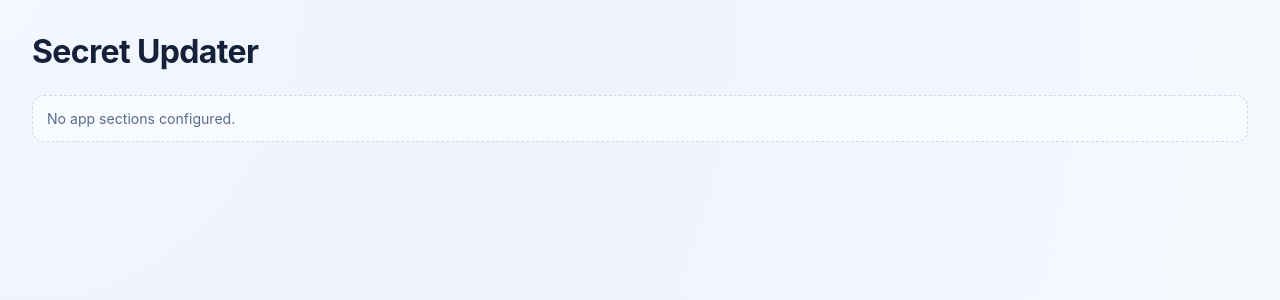
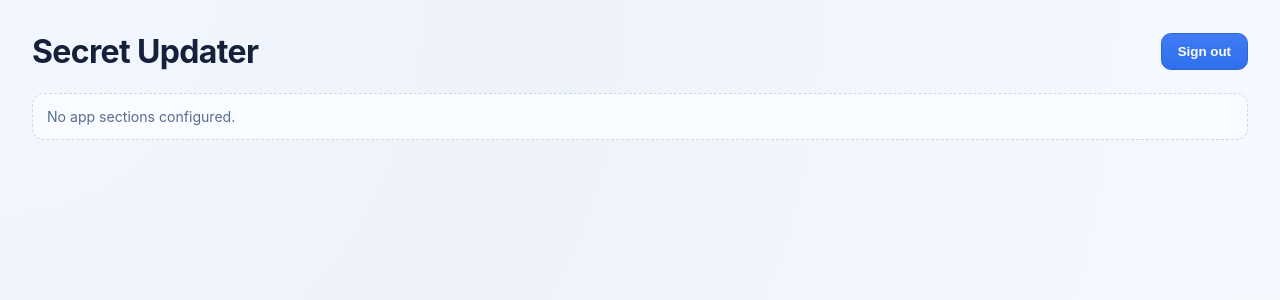
Before and after one commit to Bennynov/OpenBao-POC, a Django app: page /legacy in a window 1280 px wide. Shown: the top 300 px of the page. Run offline with Django 5.2, Linux system fonts and the light colour scheme.

Commit message:
feat: add OIDC login requirement
Require OIDC authentication for access to the app and add the basic logout flow for the admin panel.

```diff
--- a/openbao_test/static/css/style.css
+++ b/openbao_test/static/css/style.css
@@ -53,6 +53,23 @@ h1 {
     margin: 0 0 24px;
     font-size: clamp(1.8rem, 2.5vw, 2.35rem);
     letter-spacing: -0.02em;
+}
+
+/* Header row for page title + logout button */
+.page-header {
+    display: flex;
+    align-items: center;
+    justify-content: space-between;
+    gap: 16px;
+    margin-bottom: 22px;
+}
+
+.page-title {
+    margin: 0;
+}
+
+.logout-inline-form {
+    margin: 0;
 }
 
 /*
@@ -451,6 +468,25 @@ h1 {
     box-shadow: 0 10px 22px rgba(47, 111, 237, 0.28);
 }
 
+.logout-button {
+    appearance: none;
+    border: 1px solid #2e66d4;
+    background: linear-gradient(180deg, #3f7bf4, #2f6fed);
+    color: #ffffff;
+    font-weight: 620;
+    border-radius: 10px;
+    padding: 10px 16px;
+    cursor: pointer;
+    transition: transform 130ms ease, box-shadow 130ms ease, background 120ms ease, border-color 120ms ease;
+}
+
+.logout-button:hover {
+    transform: translateY(-1px);
+    background: linear-gradient(180deg, #ff3b30, #d92d20);
+    border-color: #c81e1e;
+    box-shadow: 0 10px 22px rgba(217, 45, 32, 0.3);
+}
+
 /* Inline feedback message area for save result */
 .message {
     min-height: 30px;
--- a/openbao_test/templates/admin_panel/admin_panel.html
+++ b/openbao_test/templates/admin_panel/admin_panel.html
@@ -9,7 +9,13 @@
 <body>
     <!-- Main page wrapper with dynamic section cards -->
     <div class="container">
-        <h1>Secret Updater</h1>
+        <div class="page-header">
+            <h1 class="page-title">Secret Updater</h1>
+            <form action="{% url 'oidc_logout' %}" method="post" class="logout-inline-form">
+                {% csrf_token %}
+                <button type="submit" class="logout-button">Sign out</button>
+            </form>
+        </div>
 
         <section class="section-card-grid" aria-label="Secret sections">
             {% for section in sections %}
--- a/openbao_test/urls.py
+++ b/openbao_test/urls.py
@@ -1,7 +1,9 @@
 from django.urls import path
 from . import views
+from .logout import full_logout
 
 urlpatterns = [
     path("", views.secret_updater, name="secret_updater"),
     path("legacy", views.placeholder, name="placeholder"),
+    path("logout/", full_logout, name="logout_all"),
 ]
--- a/openbao_test/views.py
+++ b/openbao_test/views.py
@@ -5,11 +5,14 @@ from django.middleware.csrf import get_token
 from test_app.openbao_client import openbao
 from .admin_panel_sections import SECTION_CONFIG
 from .admin_panel_service import SECRET_INDEX, build_sections_payload
+from django.contrib.auth.decorators import login_required
 from .admin_panel_update_service import (
     SecretUpdateError,
     parse_secret_update_request,
     update_secret_value,
 )
+
+
 
 
 def _error_response(message, status_code):
@@ -25,6 +28,7 @@ def _handle_secret_update(request):
 
     return JsonResponse({"status": "success", "message": "Secret updated"})
 
+@login_required
 @require_http_methods(["GET", "POST"])
 def secret_updater(request):
     """Display and manage all secrets from OpenBao."""
--- a/test_app/urls.py
+++ b/test_app/urls.py
@@ -18,6 +18,7 @@ from django.contrib import admin
 from django.urls import path, include
 
 urlpatterns = [
-    path('admin/', admin.site.urls),
-    path("", include("openbao_test.urls"))
+    path("admin/", admin.site.urls),
+    path("oidc/", include("mozilla_django_oidc.urls")),
+    path("", include("openbao_test.urls")),
 ]
```
Also changed, not shown: openbao_test/logout.py (added, +31 -0 lines), test_app/settings.py (+30 -0 lines).
